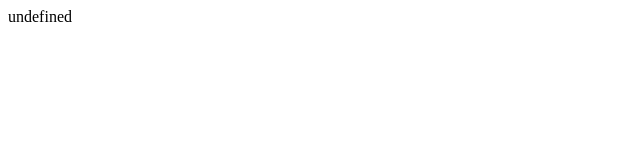
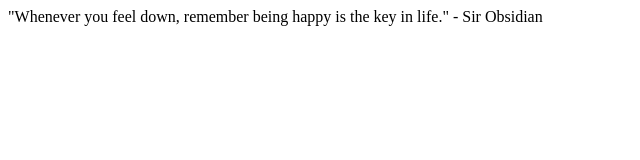
Before and after one commit to SirObby/Quotes, a plain HTML site: page index.html in a window 1280 px wide. Shown: the whole page, without its empty margins (0-640 px from the left). Drawn offline with Linux system fonts and the light colour scheme.

Commit message:
Update index.html

```diff
--- a/index.html
+++ b/index.html
@@ -4,7 +4,7 @@
 <script>
 
 let quotes = ['"Being happy makes the world a better place." - Sir Obsidian#2640', '"Even when you have failed, dont worry, because in a small way you have won." - Sir Obsidian', '"Whenever you lose something, think of it as half won, instead of completely lost." - Sir Obsidian', '"Whenever you feel down, remember being happy is the key in life." - Sir Obsidian']
-let random = Math.floor((Math.random() * 100) + 0);
+let random = Math.floor((Math.random() * quotes.length) + 0);
 
 document.getElementById('e').innerHTML = quotes[random]
 
```
